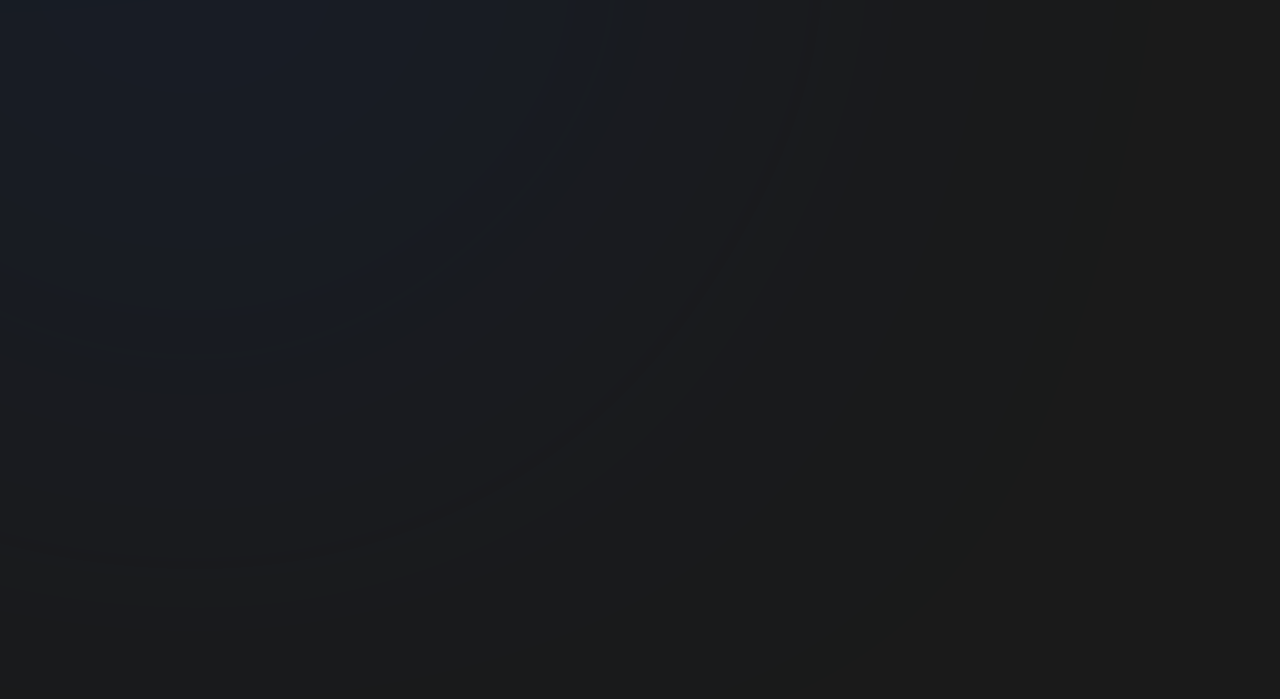
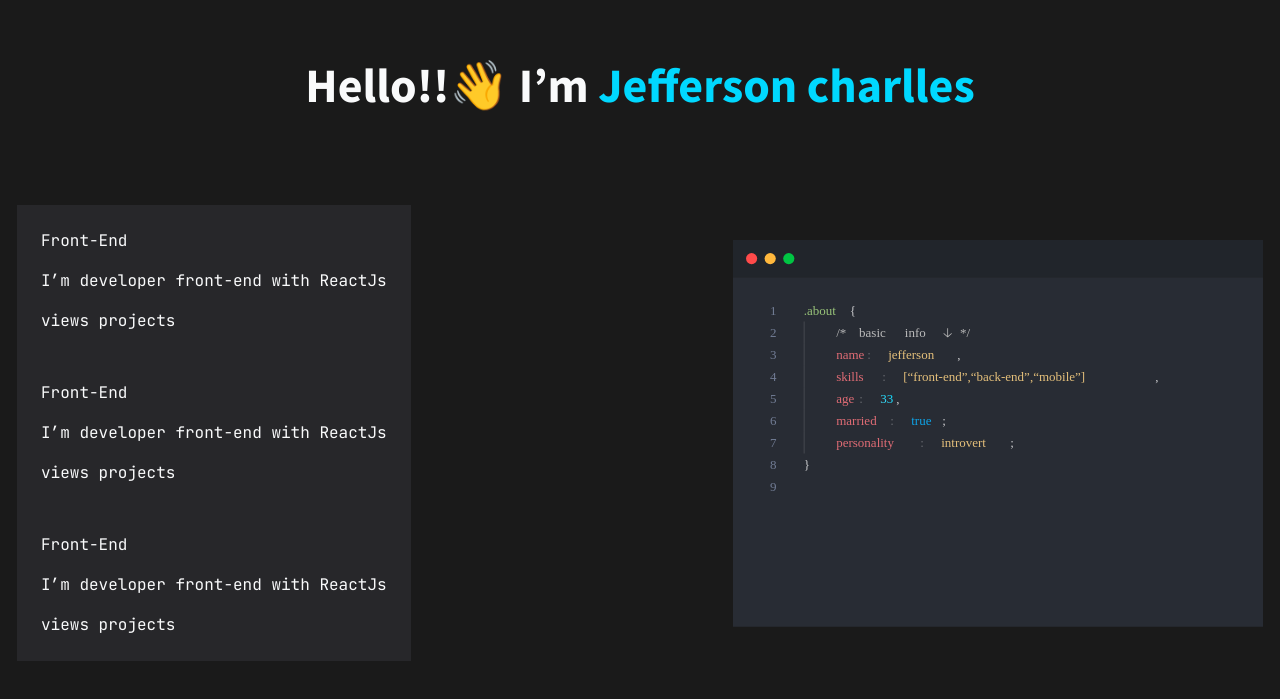
Before and after one commit to Jeffersoncharlles/portfolio, a Next.js app in the folder web/: page / in a window 1280 px wide. Shown: the part 1035-1734 px from the top of the page. Built offline with nearby package versions, Linux system fonts and the light colour scheme.

Commit message:
chore:section about for me

```diff
--- a/web/src/assets/SVGS/BgHero/index.tsx
+++ b/web/src/assets/SVGS/BgHero/index.tsx
@@ -4,8 +4,6 @@ function Icon(props: React.SVGProps<SVGSVGElement>) {
   return (
     <svg
       xmlns="http://www.w3.org/2000/svg"
-      width="1440"
-      height="1974"
       fill="none"
       viewBox="0 0 1440 1974"
       {...props}
--- a/web/src/assets/SVGS/VsCodeSoft/index.tsx
+++ b/web/src/assets/SVGS/VsCodeSoft/index.tsx
@@ -1,16 +1,15 @@
 import * as React from "react"
-import { SVGProps, Ref, forwardRef, memo } from "react"
 
-const SvgComponent = (
-  props: SVGProps<SVGSVGElement>,
-  ref: Ref<SVGSVGElement>
+
+const Vscode = (
+  props: React.SVGProps<SVGSVGElement>,
+
 ) => (
   <svg
     width={530}
     height={387}
     fill="none"
     xmlns="http://www.w3.org/2000/svg"
-    ref={ref}
     {...props}
   >
     <g filter="url(#a)">
@@ -774,7 +773,4 @@ const SvgComponent = (
     </defs>
   </svg>
 )
-
-const ForwardRef = forwardRef(SvgComponent)
-const Memo = memo(ForwardRef)
-export default Memo
+export default Vscode
--- a/web/src/components/Header/index.tsx
+++ b/web/src/components/Header/index.tsx
@@ -39,8 +39,8 @@ export const Header = () => {
 
             </li>
             <li>
-              <Link href="">
-                Works
+              <Link href="#about">
+                About
               </Link>
             </li>
             <li>
--- /dev/null
+++ b/web/src/components/Hello/Box/index.tsx
@@ -0,0 +1,13 @@
+import Link from 'next/link';
+import styles from './styles.module.scss'
+
+export const Box = () => {
+
+    return(
+      <div className={styles.container}>
+        <h4>Front-End</h4>
+        <p>I’m developer front-end with ReactJs</p>
+        <Link href="">views projects</Link>
+        </div>
+    );
+}
--- /dev/null
+++ b/web/src/components/Hello/Box/styles.module.scss
@@ -0,0 +1,4 @@
+
+.container{
+  @apply flex flex-col justify-center items-start p-6 gap-4 bg-gray-800;
+}
--- /dev/null
+++ b/web/src/components/Hello/index.tsx
@@ -0,0 +1,24 @@
+import { Box } from './Box';
+import styles from './styles.module.scss'
+import Vscode from '../../assets/SVGS/VsCodeSoft'
+
+interface Props extends React.HTMLAttributes<HTMLDivElement>{}
+
+export const Hello = ({ ...rest}:Props) => {
+
+    return(
+      <section className={styles.container} {...rest}>
+        <h2>Hello!!👋 I’m {"\n"}
+          <strong>Jefferson charlles</strong>
+        </h2>
+        <div className={styles.container_about_stacks}>
+          <div className='gap-4'>
+            <Box />
+            <Box />
+            <Box />
+          </div>
+          <Vscode />
+        </div>
+      </section>
+    );
+}
--- /dev/null
+++ b/web/src/components/Hello/styles.module.scss
@@ -0,0 +1,17 @@
+
+
+.container{
+  @apply text-gray-50 flex flex-col my-48 mx-auto gap-24 w-full items-center ;
+
+  >h2{
+    @apply font-sans2 text-5xl font-bold  block ;
+
+    strong{
+     color: #00D8FF;
+    }
+  }
+}
+
+.container_about_stacks{
+  @apply w-[1246px] h-full flex gap-20 justify-between items-center ;
+}
--- a/web/src/pages/index.tsx
+++ b/web/src/pages/index.tsx
@@ -6,6 +6,7 @@ import styles from '../styles/pages/Hero.module.scss'
 import UnionDegrade from '../assets/SVGS/UnionDegrade'
 import SlacksIcons from '../assets/SVGS/SlacksIcons'
 import BgHero from './../assets/SVGS/BgHero'
+import { Hello } from '../components/Hello'
 
 
 
@@ -20,10 +21,10 @@ export default function Home() {
 
       </Head>
       <Header />
-      <BgHero className='-z-20 absolute top-0 left-0 right-0 bottom-0 w-screen ' />
+      {/* <BgHero className='-z-20 absolute top-0 left-0 right-0 bottom-0 w-screen ' /> */}
       <main className={styles.container} >
 
-        <section className={styles.containerHero} data-aos="fade-up" data-aos-delay="200" id='#home'>
+        <section className={styles.containerHero}  id='#home'>
 
           <div className={styles.container_item1}>
             <h1>Software Analyst</h1>
@@ -38,14 +39,16 @@ export default function Home() {
             </button>
           </div>
 
-          <div className={styles.container_item2} data-aos="fade-up" data-aos-delay="0">
+          <div className={styles.container_item2} >
             <UnionDegrade />
-            <div className={styles.stacks} data-aos="fade-up" data-aos-delay="400" data-aos-offset="200">
+            <div className={styles.stacks} >
               <SlacksIcons />
             </div>
           </div>
         </section>
+        <Hello id='#about' />
       </main>
+
     </>
   )
 }
--- a/web/src/styles/pages/Hero.module.scss
+++ b/web/src/styles/pages/Hero.module.scss
@@ -1,5 +1,5 @@
 .container {
-  @apply max-w-[1440px] mt-0 mx-auto flex overflow-hidden;
+  @apply max-w-[1440px] mt-0 mx-auto flex overflow-hidden flex-col;
 
 }
 
```
